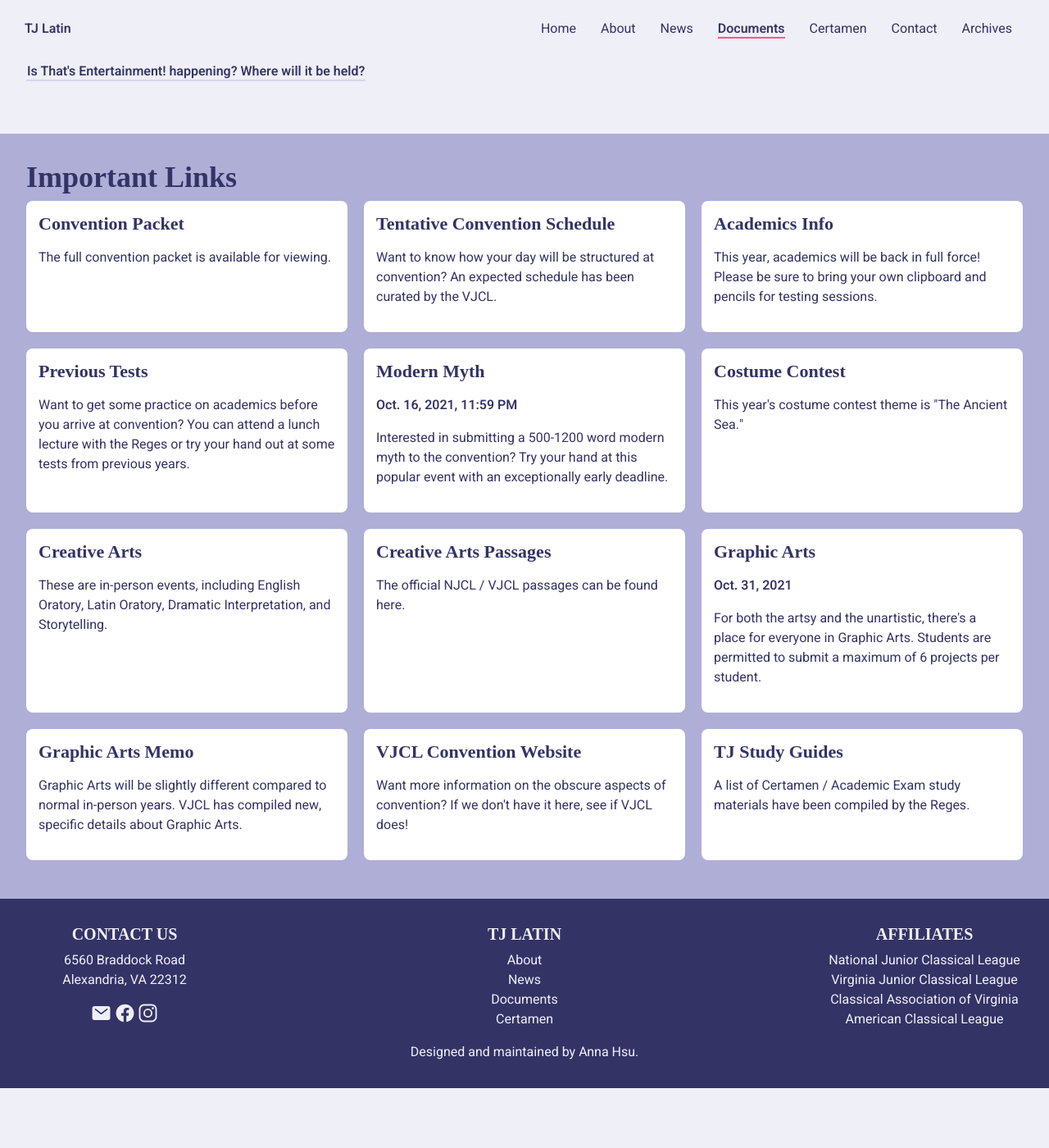
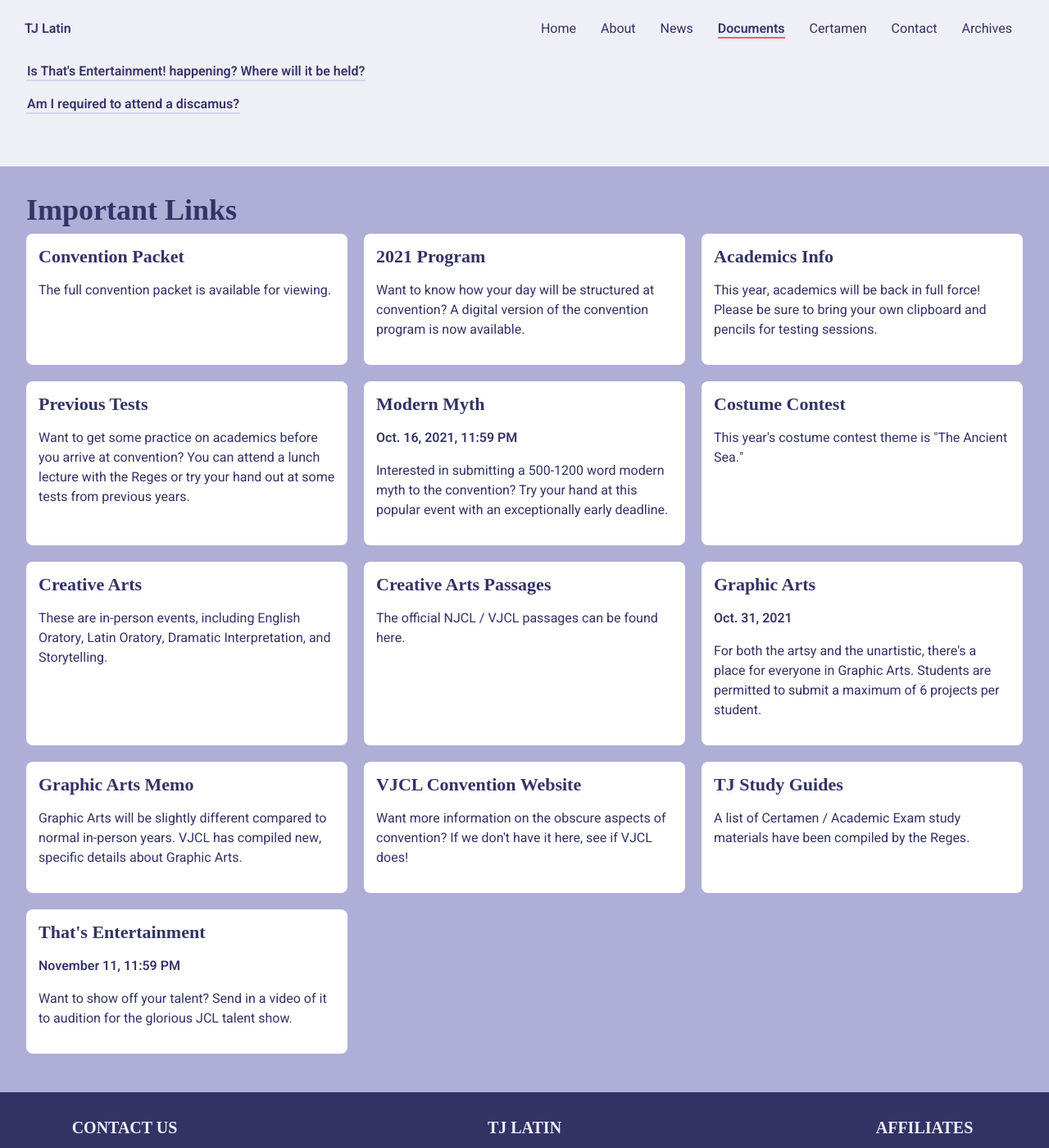
Before and after one commit to TJLatin/website, a Jekyll site: the page built from documents/vjcl.html, in a window 1280 px wide and 1400 px high, scrolled down 1835 px. Shown: the whole window at 82% size. Built offline with Jekyll 4.4.1, drawn with Linux system fonts in a browser that asks for light colours; some web fonts are replaced; before the commit the page ends 3162 px from its top, so only the background shows below that.

Commit message:
add program and TE

```diff
--- a/_data/vjcl.yml
+++ b/_data/vjcl.yml
@@ -45,16 +45,18 @@ faq:
       id: prepare
   misc:
     - question: Is That's Entertainment! happening? Where will it be held?
-      answer: It will be virtual on Nov. 15, but registrations will happen on the morning of Nov. 14
+      answer: It will be virtual on Nov. 15, and auditions are due by 11:59 P.M. on Nov. 11.
       id: ta
+    - question: Am I required to attend a discamus?
+      answer: Yes, but we promise it's a lot of fun!
 
 links:
   - name: Convention Packet
     description: The full convention packet is available for viewing.
     url: https://docs.google.com/document/d/1zLJwdtgCYwmLcWRh_0H1wE6YF_kBQKHpE1lTUSzhlPc/edit?usp=sharing
-  - name: Tentative Convention Schedule
-    description: Want to know how your day will be structured at convention? An expected schedule has been curated by the VJCL.
-    url: https://docs.google.com/document/d/1zLJwdtgCYwmLcWRh_0H1wE6YF_kBQKHpE1lTUSzhlPc/edit#heading=h.fwo3ezpfkioo
+  - name: 2021 Program
+    description: Want to know how your day will be structured at convention? A digital version of the convention program is now available.
+    url: https://docs.google.com/document/d/1fswd_gdzpt7xWZJ9vktF41DhQmGHCE0eb3Qs9gTxXus/edit
   - name: Academics Info
     description: This year, academics will be back in full force! Please be sure to bring your own clipboard and pencils for testing sessions.
     url: https://docs.google.com/document/d/1UarJtgLYphAgEYlJdmmelgn5OxP-rbFE2ya6wuayMIM/edit
@@ -87,3 +89,7 @@ links:
   - name: TJ Study Guides
     description: A list of Certamen / Academic Exam study materials have been compiled by the Reges.
     url: https://drive.google.com/drive/folders/1AUorFXGx8boE2PelJW62yKluCYEx32MA?usp=sharing
+  - name: That's Entertainment
+    deadline: November 11, 11:59 PM
+    description: Want to show off your talent? Send in a video of it to audition for the glorious JCL talent show.
+    url: https://docs.google.com/document/d/1DxZ7Z1qcx6r0vCn40Ura8AOd89DyR10lxmmH5OHQCek/edit
```
